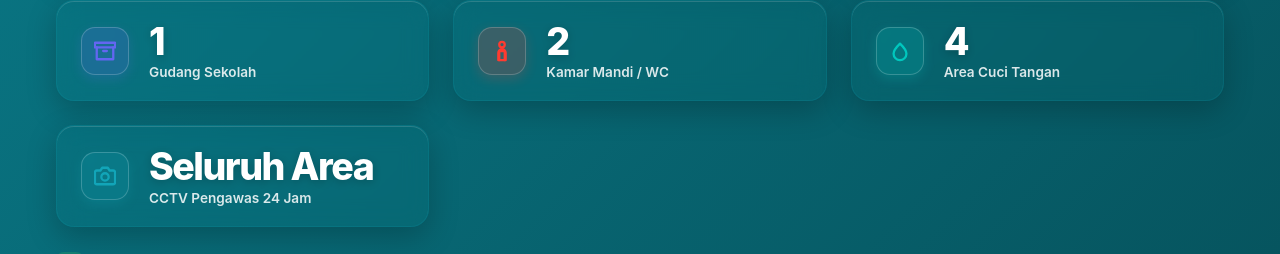
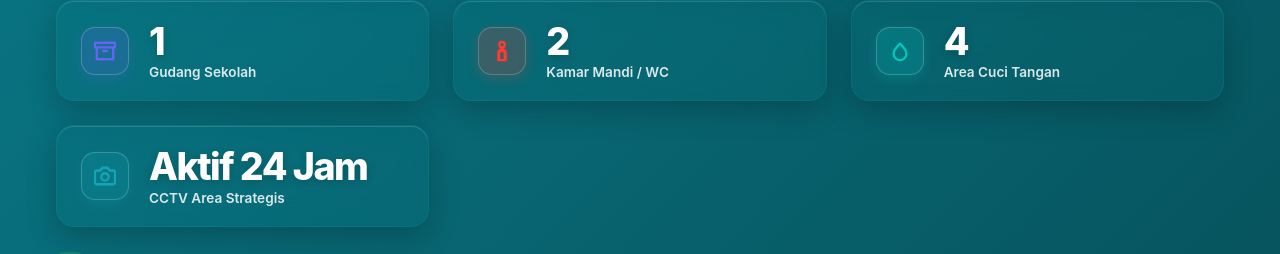
Before and after one commit to umamit/sdbobong, a Next.js app: page / in a window 1280 px wide. Shown: the part 2292-2546 px from the top of the page. Built offline with nearby package versions, Linux system fonts and the light colour scheme; no server answers; the database is empty.

Commit message:
refactor(home): improve CCTV bento badge text to 'Aktif 24 Jam - CCTV Area Strategis'

```diff
--- a/src/app/page.js
+++ b/src/app/page.js
@@ -479,8 +479,8 @@ export default async function Home() {
                 ),
               },
               {
-                label: 'CCTV Pengawas 24 Jam',
-                value: 'Seluruh Area',
+                label: 'CCTV Area Strategis',
+                value: 'Aktif 24 Jam',
                 color: '#12A5B8',
                 bgGlow: 'rgba(18, 165, 184, 0.2)',
                 icon: (
```
